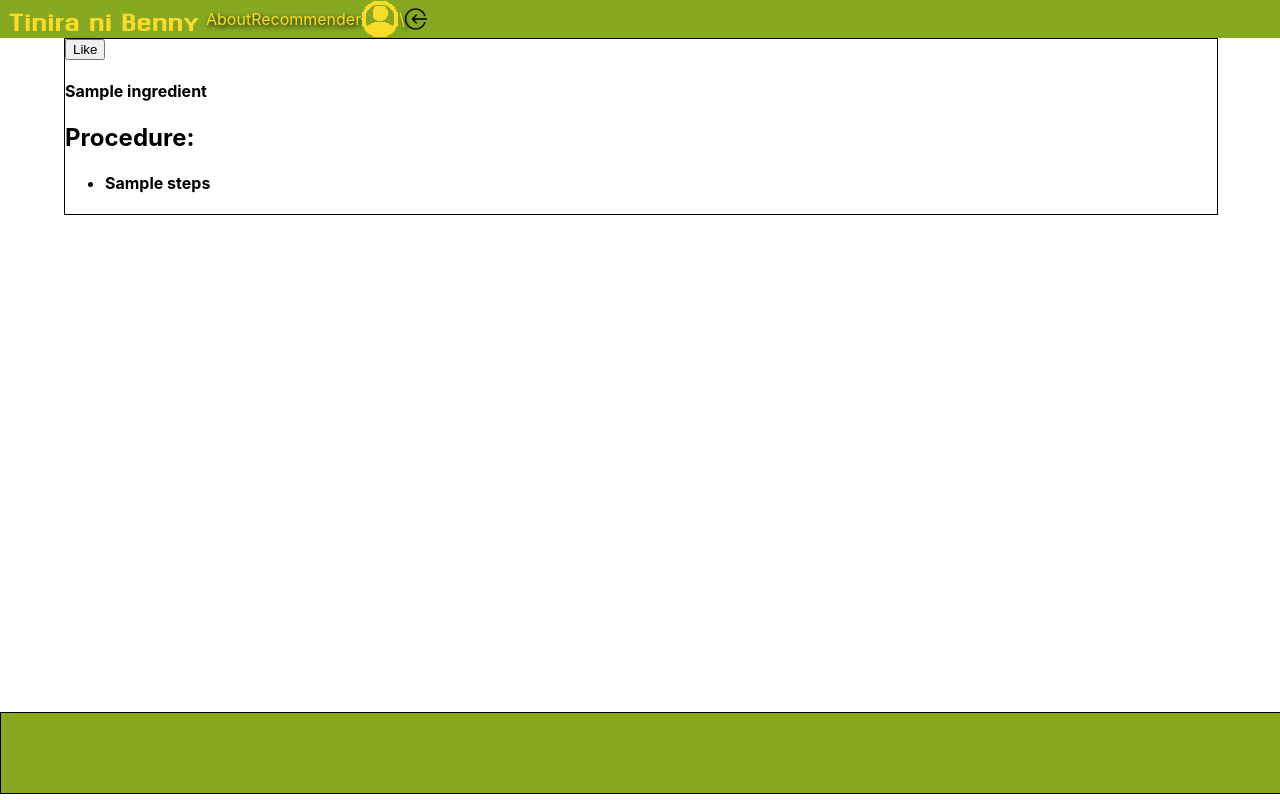
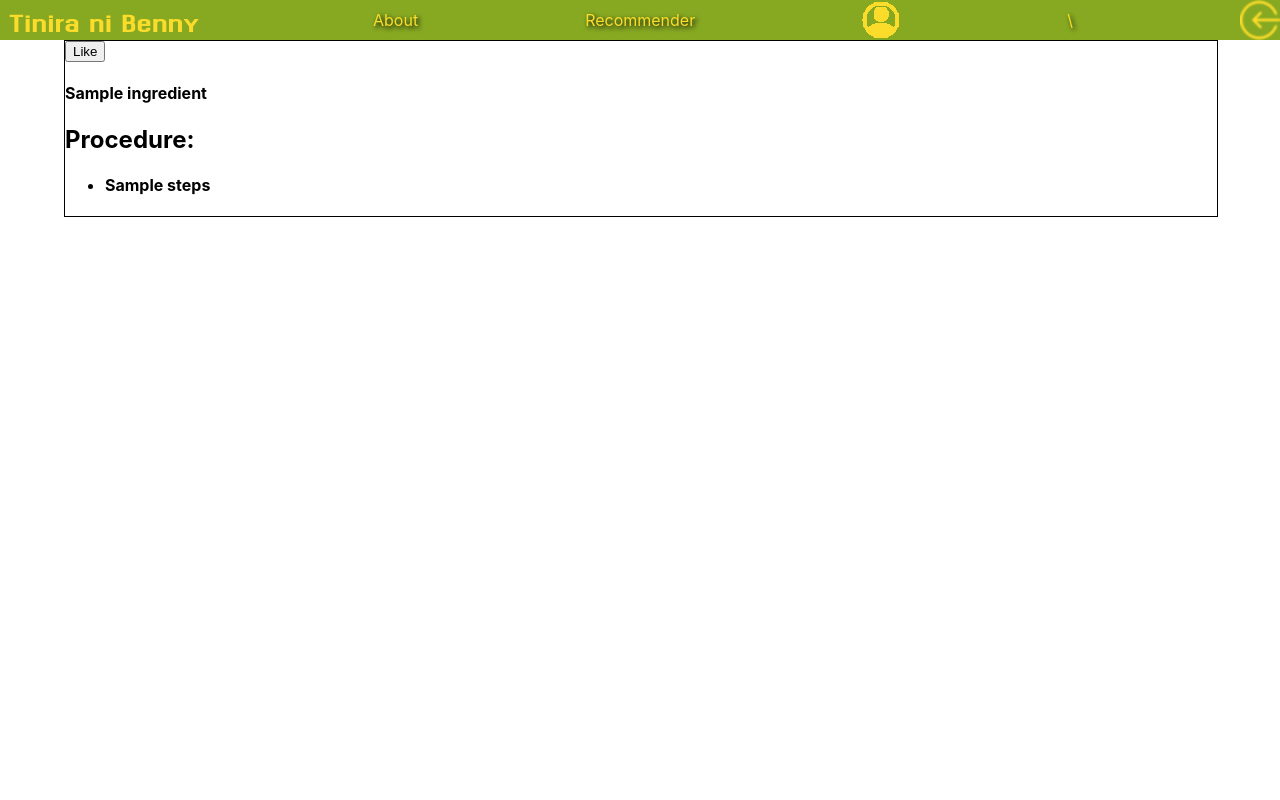
Before and after one commit to priscilla-licup/empathy-food-waste, a Flask app: template templates/recipepage.html in a window 1280 px wide. Run offline with Flask 3, Linux system fonts and the light colour scheme; the template is opened without the code that fills it: most values are stand-ins (such as "Sample title", 1, 10 or a date in 2020); parts of the project's set-up code (start-up, migrations or seed data) failed here and were passed over; some libraries are stand-ins or nearby versions; some web fonts are replaced.

Commit message:
fixed logout and removed bottom bar for recipePage

```diff
--- a/templates/edituser.html
+++ b/templates/edituser.html
@@ -15,7 +15,7 @@
             <a href="{{ url_for('mainpage') }}"><p style="margin: 0px; text-align: justify;">About</p></a>
             <a href="{{ url_for('home') }}"><p style="margin: 0px; text-align: justify;">Recommender</p></a>
             <a href="{{ url_for('edituser') }}"> <img src="{{ url_for('static', filename='Assets/accounticon.png') }}"></a>\
-            <a href="{{ url_for('logout') }}"> <img src="{{ url_for('static', filename='Assets/logoutIcon.png') }}" class="logout-btn"></a>
+            <a href="{{ url_for('logout') }}"> <img src="{{ url_for('static', filename='Assets/logoutIcon.png') }}"></a>
         </div>
         <div class="cont">
             <h1>Need to Change Your Information?</h1>
--- a/templates/home.html
+++ b/templates/home.html
@@ -15,7 +15,7 @@
             <a href="{{ url_for('mainpage') }}"><p style="margin: 0px; text-align: justify;">About</p></a>
             <a href="{{ url_for('home') }}"><p style="margin: 0px; text-align: justify;">Recommender</p></a>
             <a href="{{ url_for('edituser') }}"> <img src="{{ url_for('static', filename='Assets/accounticon.png') }}"></a>
-            <a href="{{ url_for('logout') }}"> <img src="{{ url_for('static', filename='Assets/logoutIcon.png') }}" class="logout-btn"></a>
+            <a href="{{ url_for('logout') }}"> <img src="{{ url_for('static', filename='Assets/logoutIcon.png') }}"></a>
         </div>
         <div class="cont">
 
--- a/templates/recipepage.html
+++ b/templates/recipepage.html
@@ -15,7 +15,7 @@
             <a href="{{ url_for('mainpage') }}"><p style="margin: 0px; text-align: justify;">About</p></a>
             <a href="{{ url_for('home') }}"><p style="margin: 0px; text-align: justify;">Recommender</p></a>
             <a href="{{ url_for('edituser') }}"> <img src="{{ url_for('static', filename='Assets/accounticon.png') }}"></a>\
-            <a href="{{ url_for('logout') }}"> <img src="{{ url_for('static', filename='Assets/logoutIcon.png') }}" class="logout-btn"></a>
+            <a href="{{ url_for('logout') }}"> <img src="{{ url_for('static', filename='Assets/logoutIcon.png') }}"></a>
         </div>
 
         <div class="cont">
@@ -54,10 +54,6 @@
 
         </div>
 
-        <div class="botbar">
-
-        </div>
-
     </main>
 
 </body>
--- a/templates/reciperecommend.html
+++ b/templates/reciperecommend.html
@@ -20,7 +20,7 @@
             <a href="{{ url_for('mainpage') }}"><p style="margin: 0px; text-align: justify;">About</p></a>
             <a href="{{ url_for('home') }}"><p style="margin: 0px; text-align: justify;">Recommender</p></a>
             <a href="{{ url_for('edituser') }}"> <img src="{{ url_for('static', filename='Assets/accounticon.png') }}"></a>\
-            <a href="{{ url_for('logout') }}"> <img src="{{ url_for('static', filename='Assets/logoutIcon.png') }}" class="logout-btn"></a>
+            <a href="{{ url_for('logout') }}"> <img src="{{ url_for('static', filename='Assets/logoutIcon.png') }}"></a>
         </div>
         <div class="cont">
 
```
Also changed, not shown: static/Assets/logoutIcon.png, 1 other file.
